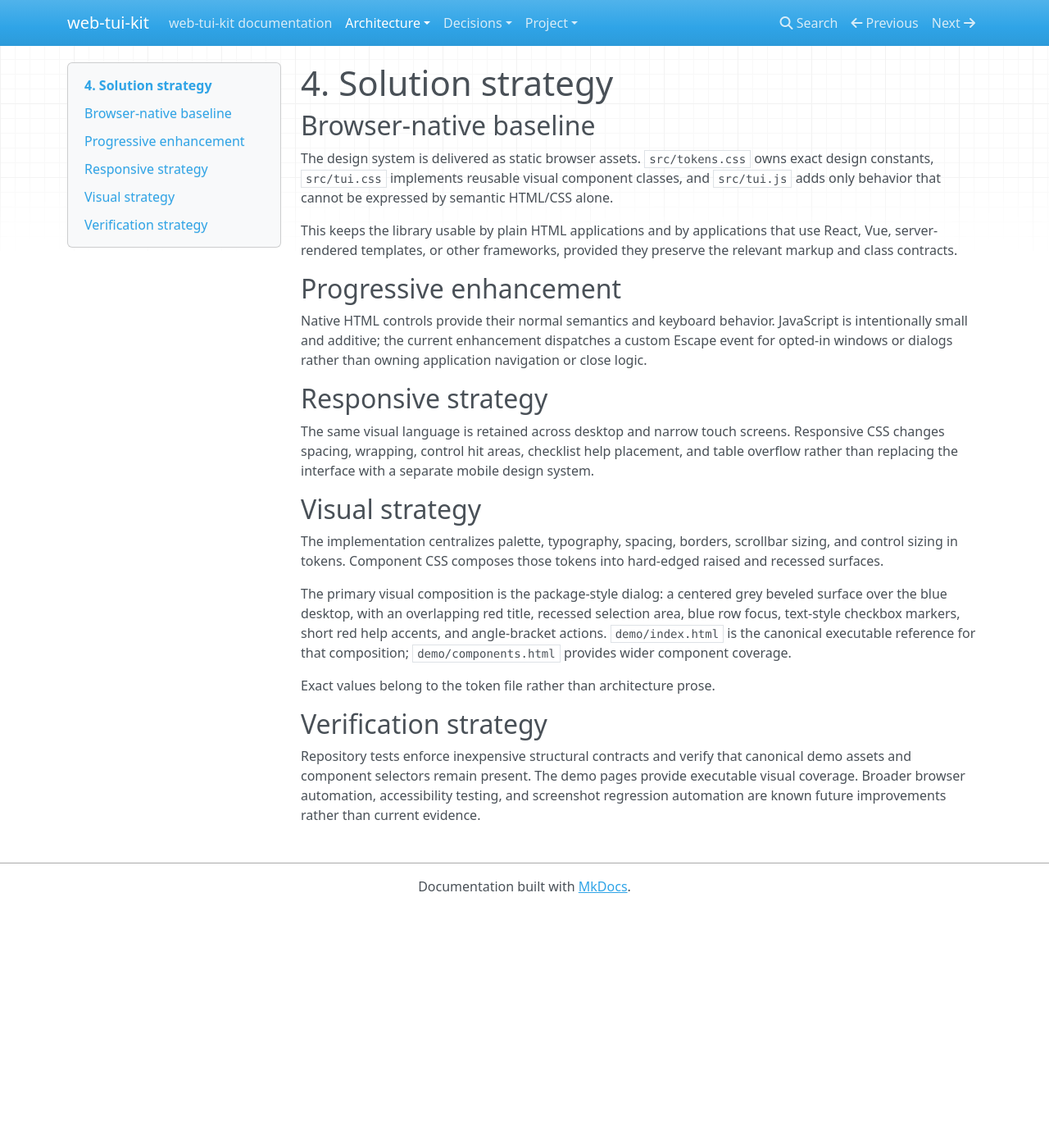
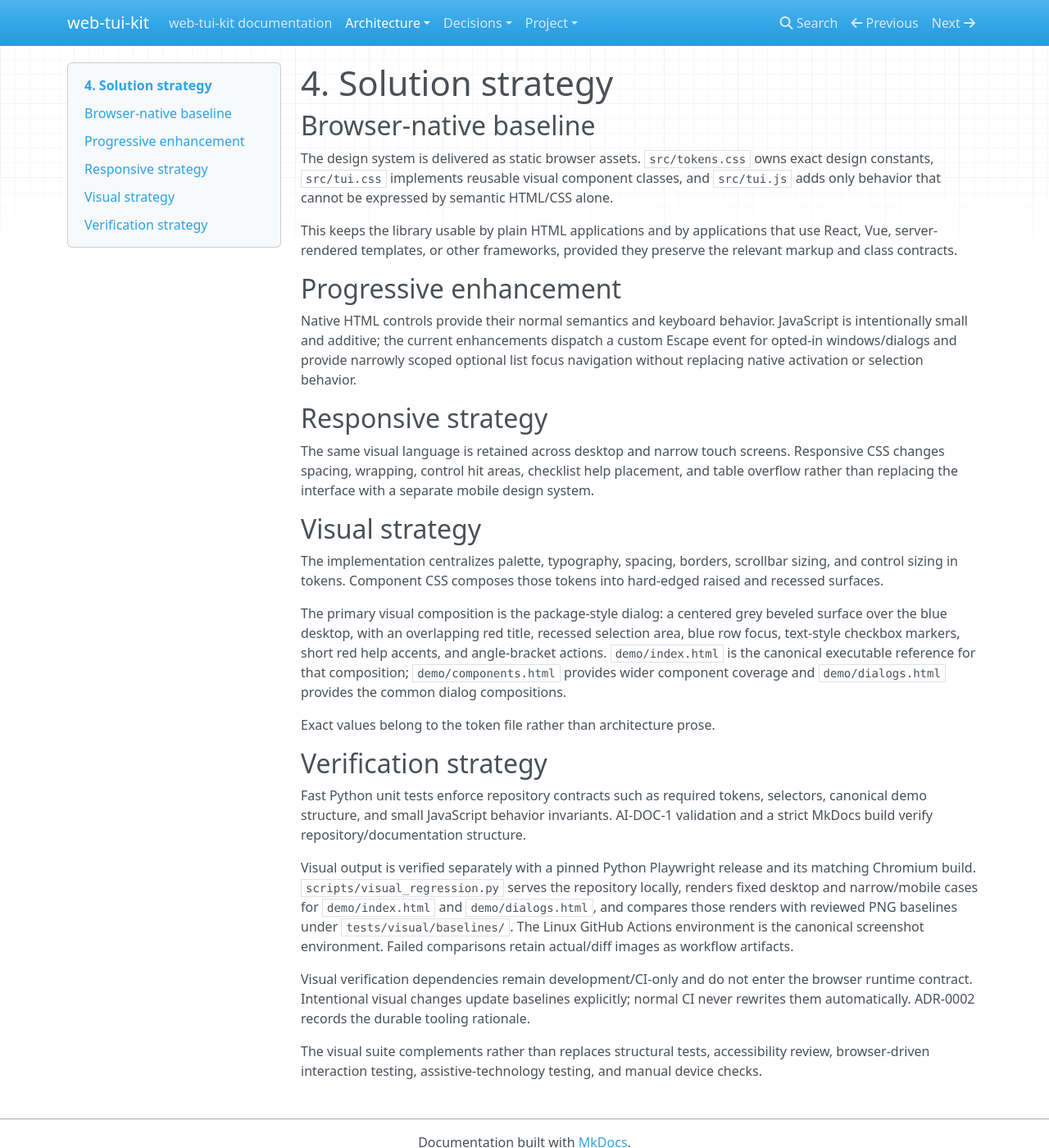
Before and after one commit to 1990jk1990/web-tui-kit, an MkDocs documentation site: the page built from docs/architecture/04-solution-strategy.md, in a window 1280 px wide and 1400 px high. Shown: the whole window at 82% size. Built offline with MkDocs 1.6.1, drawn with Linux system fonts in a browser that asks for light colours; nearby versions of some CDN libraries.

Commit message:
docs: define visual regression verification strategy

```diff
--- a/docs/architecture/04-solution-strategy.md
+++ b/docs/architecture/04-solution-strategy.md
@@ -8,7 +8,7 @@ This keeps the library usable by plain HTML applications and by applications tha
 
 ## Progressive enhancement
 
-Native HTML controls provide their normal semantics and keyboard behavior. JavaScript is intentionally small and additive; the current enhancement dispatches a custom Escape event for opted-in windows or dialogs rather than owning application navigation or close logic.
+Native HTML controls provide their normal semantics and keyboard behavior. JavaScript is intentionally small and additive; the current enhancements dispatch a custom Escape event for opted-in windows/dialogs and provide narrowly scoped optional list focus navigation without replacing native activation or selection behavior.
 
 ## Responsive strategy
 
@@ -18,10 +18,16 @@ The same visual language is retained across desktop and narrow touch screens. Re
 
 The implementation centralizes palette, typography, spacing, borders, scrollbar sizing, and control sizing in tokens. Component CSS composes those tokens into hard-edged raised and recessed surfaces.
 
-The primary visual composition is the package-style dialog: a centered grey beveled surface over the blue desktop, with an overlapping red title, recessed selection area, blue row focus, text-style checkbox markers, short red help accents, and angle-bracket actions. `demo/index.html` is the canonical executable reference for that composition; `demo/components.html` provides wider component coverage.
+The primary visual composition is the package-style dialog: a centered grey beveled surface over the blue desktop, with an overlapping red title, recessed selection area, blue row focus, text-style checkbox markers, short red help accents, and angle-bracket actions. `demo/index.html` is the canonical executable reference for that composition; `demo/components.html` provides wider component coverage and `demo/dialogs.html` provides the common dialog compositions.
 
 Exact values belong to the token file rather than architecture prose.
 
 ## Verification strategy
 
-Repository tests enforce inexpensive structural contracts and verify that canonical demo assets and component selectors remain present. The demo pages provide executable visual coverage. Broader browser automation, accessibility testing, and screenshot regression automation are known future improvements rather than current evidence.
+Fast Python unit tests enforce repository contracts such as required tokens, selectors, canonical demo structure, and small JavaScript behavior invariants. AI-DOC-1 validation and a strict MkDocs build verify repository/documentation structure.
+
+Visual output is verified separately with a pinned Python Playwright release and its matching Chromium build. `scripts/visual_regression.py` serves the repository locally, renders fixed desktop and narrow/mobile cases for `demo/index.html` and `demo/dialogs.html`, and compares those renders with reviewed PNG baselines under `tests/visual/baselines/`. The Linux GitHub Actions environment is the canonical screenshot environment. Failed comparisons retain actual/diff images as workflow artifacts.
+
+Visual verification dependencies remain development/CI-only and do not enter the browser runtime contract. Intentional visual changes update baselines explicitly; normal CI never rewrites them automatically. ADR-0002 records the durable tooling rationale.
+
+The visual suite complements rather than replaces structural tests, accessibility review, browser-driven interaction testing, assistive-technology testing, and manual device checks.
```
